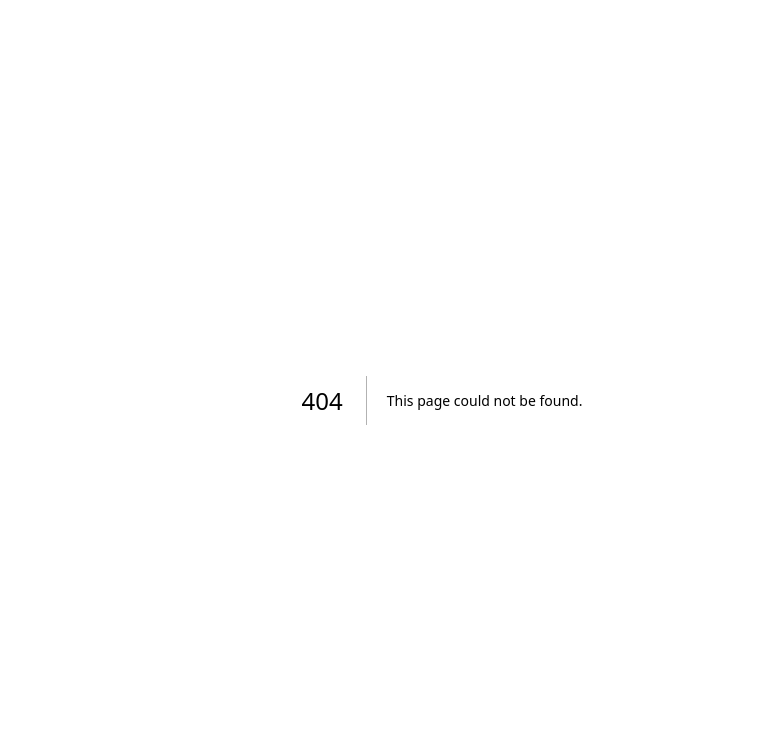
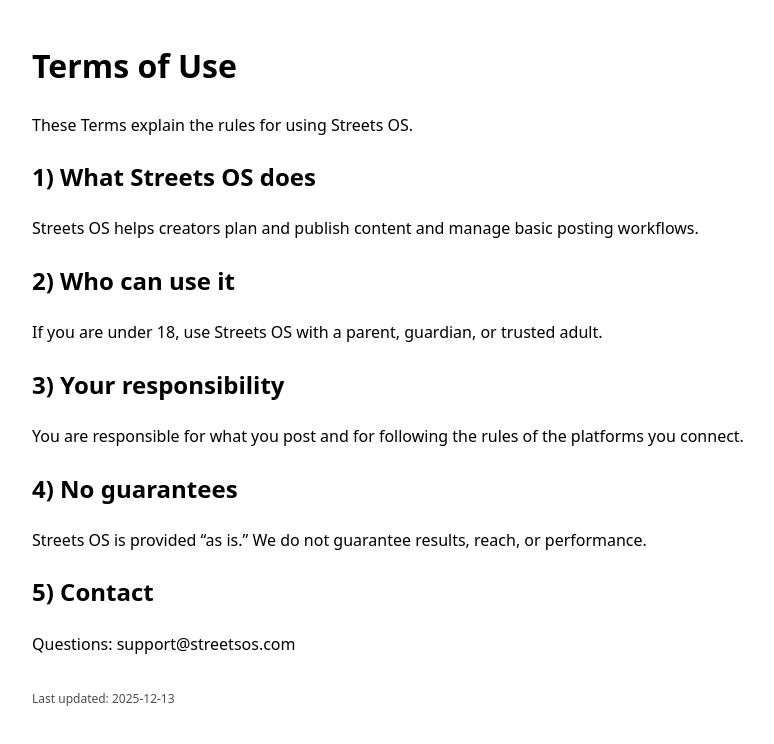
Before and after one commit to B1ggsx/streetsos-legal, a Next.js app: page /terms in a window 1280 px wide. Before the commit this address had no page. Shown: the top 744 px of the page, without its empty margins (198-972 px from the left). Built offline with nearby package versions, Linux system fonts and the light colour scheme.

Commit message:
Add Terms of Use page

```diff
--- /dev/null
+++ b/pages/terms.js
@@ -0,0 +1,25 @@
+export default function Terms() {
+  return (
+    <main style={{maxWidth: 820, margin: "40px auto", padding: "0 16px", fontFamily: "system-ui", lineHeight: 1.6}}>
+      <h1>Terms of Use</h1>
+      <p>These Terms explain the rules for using Streets OS.</p>
+
+      <h2>1) What Streets OS does</h2>
+      <p>Streets OS helps creators plan and publish content and manage basic posting workflows.</p>
+
+      <h2>2) Who can use it</h2>
+      <p>If you are under 18, use Streets OS with a parent, guardian, or trusted adult.</p>
+
+      <h2>3) Your responsibility</h2>
+      <p>You are responsible for what you post and for following the rules of the platforms you connect.</p>
+
+      <h2>4) No guarantees</h2>
+      <p>Streets OS is provided “as is.” We do not guarantee results, reach, or performance.</p>
+
+      <h2>5) Contact</h2>
+      <p>Questions: support@streetsos.com</p>
+
+      <p style={{marginTop: 32, fontSize: 12, opacity: 0.7}}>Last updated: 2025-12-13</p>
+    </main>
+  );
+}
```
